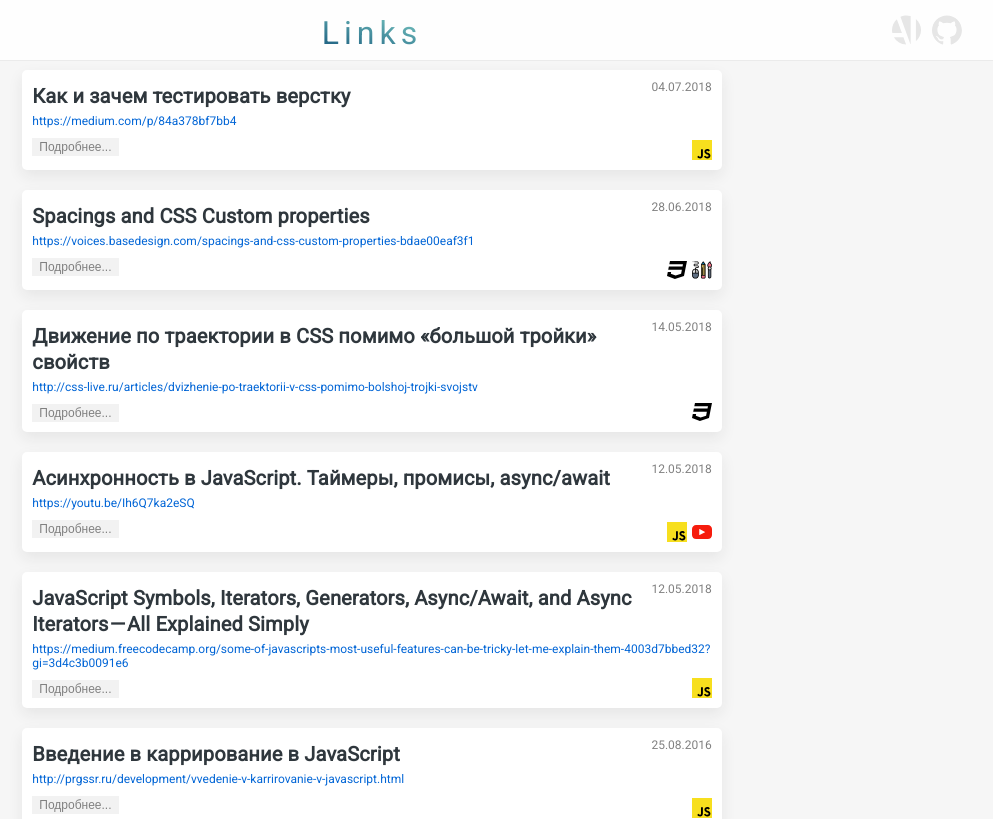
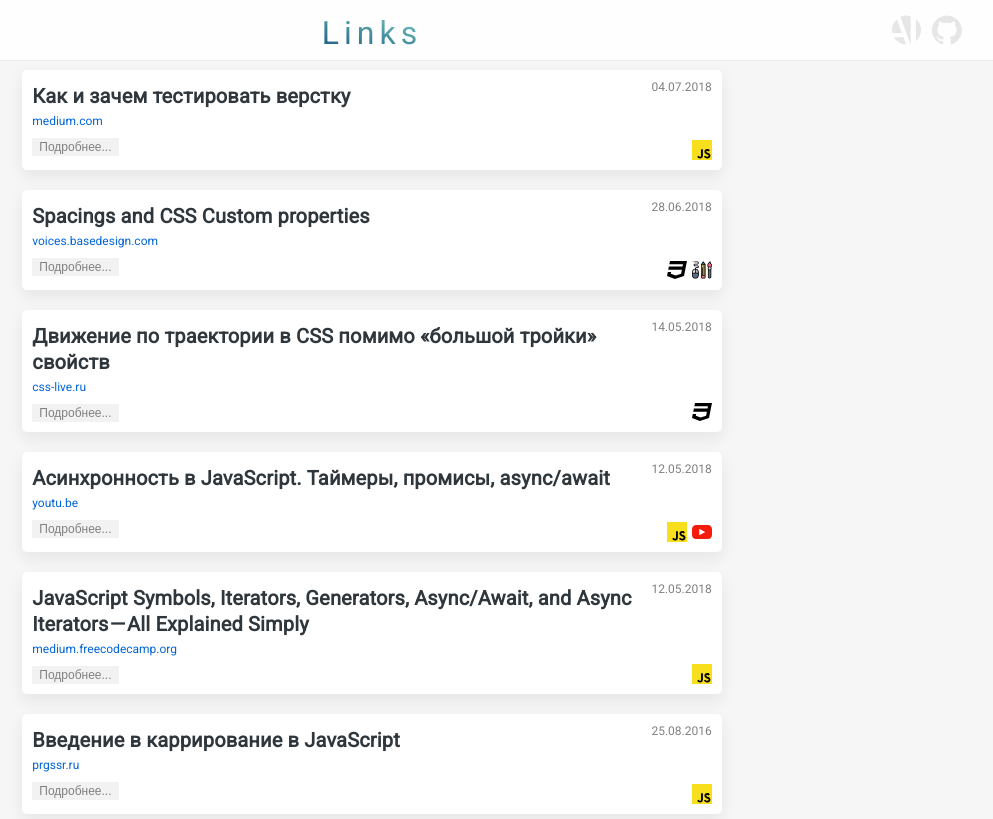
Before and after one commit to MoonW1nd/Links, a React app: page / in a window 1280 px wide. Shown: the top 819 px of the page, without its empty margins (268-1261 px from the left). Built offline with nearby package versions, Linux system fonts and the light colour scheme.

Commit message:
Add short name link: only host

```diff
--- a/src/components/Link/index.js
+++ b/src/components/Link/index.js
@@ -7,12 +7,20 @@ export default function Link({
 }) {
   const typeClassName = type ? `Link_type_${type}` : '';
   const sizeClassName = size ? `Link_size_${size}` : 'Link_size_medium';
+  const url = parseURL(link);
   return <a
     href = {link === 'Упс что-то пошло не так :(' ? '/' : link }
     className = {`Link ${typeClassName} ${sizeClassName}`}
   >
-    {text || `${link}`}
+    {text || `${url.hostname}`}
   </a>;
+}
+
+
+function parseURL(url) {
+  const parser = document.createElement('a');
+  parser.href = url;
+  return parser;
 }
 
 Link.defaultProps = {
```
